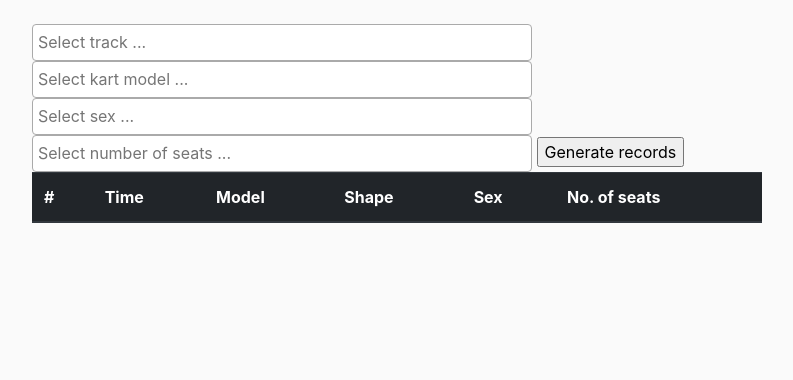
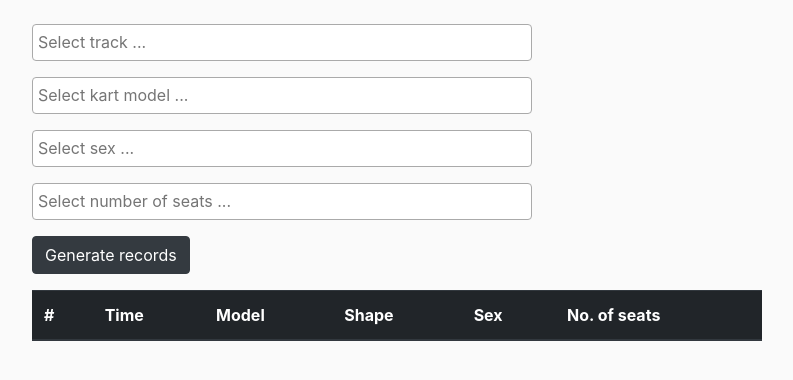
Before and after one commit to luki530/Karting-Track-System, a Django app: page /records/ in a window 1280 px wide. Shown: the part 56-436 px from the top of the page, without its empty margins (53-846 px from the left). Run offline with Django 3.2, Linux system fonts and the light colour scheme; data that the repository does not hold is empty; some libraries are stand-ins or nearby versions.

Commit message:
visual changes

```diff
--- a/karting_track_system/templates/karting_track_system/records.html
+++ b/karting_track_system/templates/karting_track_system/records.html
@@ -2,35 +2,56 @@
 
 {% block content %}
     <form method="POST" action="{% url 'records' %}">
+
+        <div class="form-group row">
             {% csrf_token %}
-    <select id="tracks"  name="tracks" style="width: 500px;" multiple="multiple" >
+            <div class="col-sm-10">
+                <select id="tracks"  name="tracks" class="custom-select" style="width: 500px;" multiple="multiple" >
                     {% for track in tracks %}
                         <option value={{track.id}}>{{track.shape}}</option>
                     {% endfor %}
                 </select>
+            </div>
+        </div>
 
+        <div class="form-group row">
+            <div class="col-sm-10">
                 <select id="kart_models"  name="kart_models" style="width: 500px;" multiple="multiple" >
                     {% for model in models %}
                         <option value={{model.id}}>{{model.model}}</option>
                     {% endfor %}
                 </select>
+            </div>
+        </div>
 
+        <div class="form-group row">
+            <div class="col-sm-10">
                 <select id="sexes"  name="sexes" style="width: 500px;" multiple="multiple" >
                     {% for sex in sexes %}
                         <option value={{sex}}>{{sex}}</option>
                     {% endfor %}
                 </select>
+            </div>
+        </div>
 
+        <div class="form-group row">
+            <div class="col-sm-10">
                 <select id="seats"  name="seats" style="width: 500px;" multiple="multiple" >
                     {% for seat in seats %}
                         <option value={{seat}}>{{seat}}</option>
                     {% endfor %}
                 </select>
+            </div>
+        </div>
 
-    <input id="button" type="submit" value="Generate records"/>
+        <div class="form-group row">
+            <div class="col-sm-10">
+                <input id="button" type="submit" value="Generate records" class="btn btn-dark"/>
+            </div>
+        </div>
     </form>
 
-<table class="table table-dark">
+    <table class="table table-dark table-hover">
         <thead>
         <tr>
             <th scope="col">#</th>
@@ -53,5 +74,5 @@
                 </tr>
             {% endfor %}
         </tbody>
-  </table
+    </table>
 {% endblock content %}
```
Also changed, not shown: public_html/karting_track_system/main.css (+50 -0 lines). Lines whose indentation alone changed are shown as unchanged.
